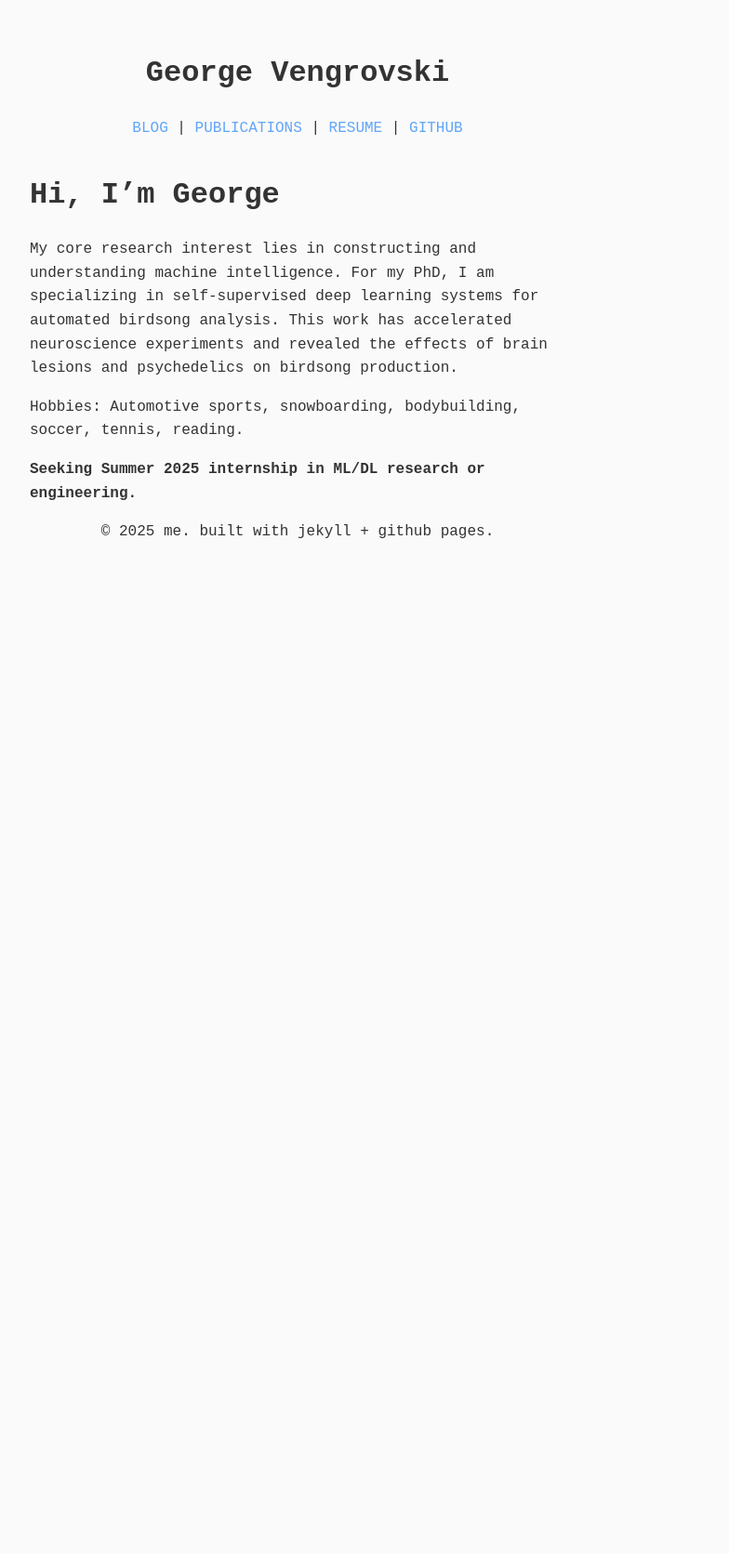
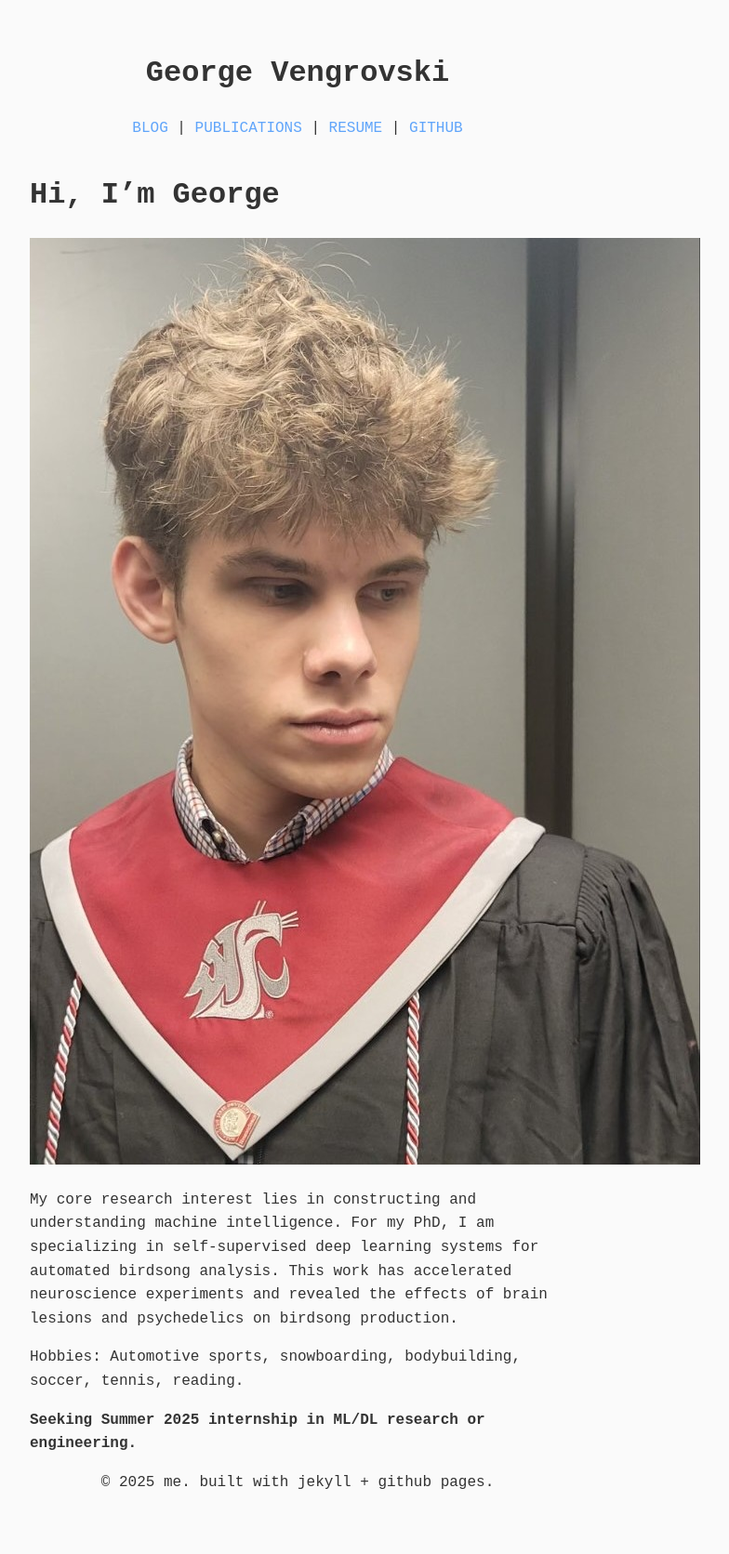
Before and after one commit to georgevenven/personal_website, a Jekyll site: the page built from index.md, in a window 1280 px wide. Shown: the whole page at 93% size, without its empty margins (320-1104 px from the left). Built offline with Jekyll 4.4.1, drawn with Linux system fonts in a browser that asks for light colours; before the commit the page ends 900 px from its top, so only the background shows below that.

Commit message:
added profile img

```diff
--- a/index.md
+++ b/index.md
@@ -5,6 +5,8 @@ title: home
 
 # Hi, I'm George
 
+![George Vengrovski](/assets/images/IMG_8808.jpg)
+
 My core research interest lies in constructing and understanding machine intelligence. For my PhD, I am specializing in self-supervised deep learning systems for automated birdsong analysis. This work has accelerated neuroscience experiments and revealed the effects of brain lesions and psychedelics on birdsong production.
 
 Hobbies: Automotive sports, snowboarding, bodybuilding, soccer, tennis, reading.
```
Also changed, not shown: assets/images/IMG_8808.jpg (added).
